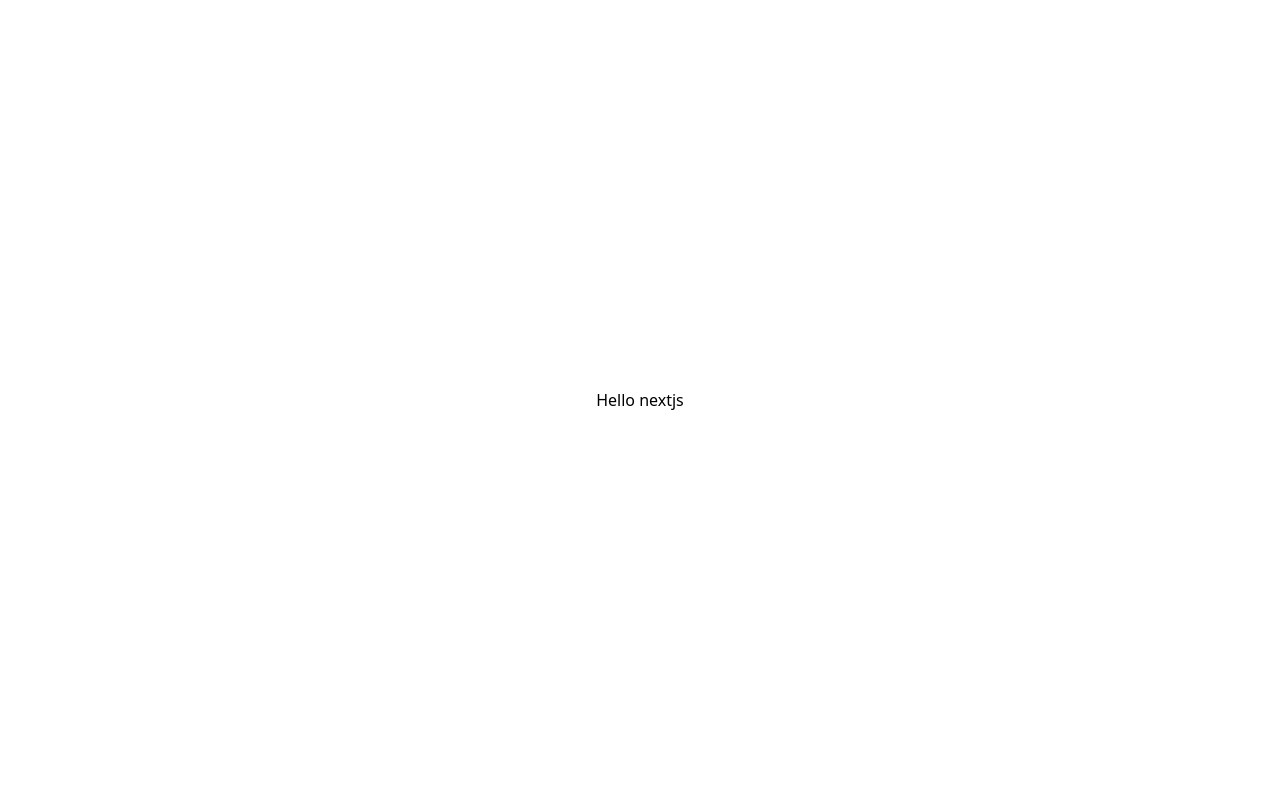
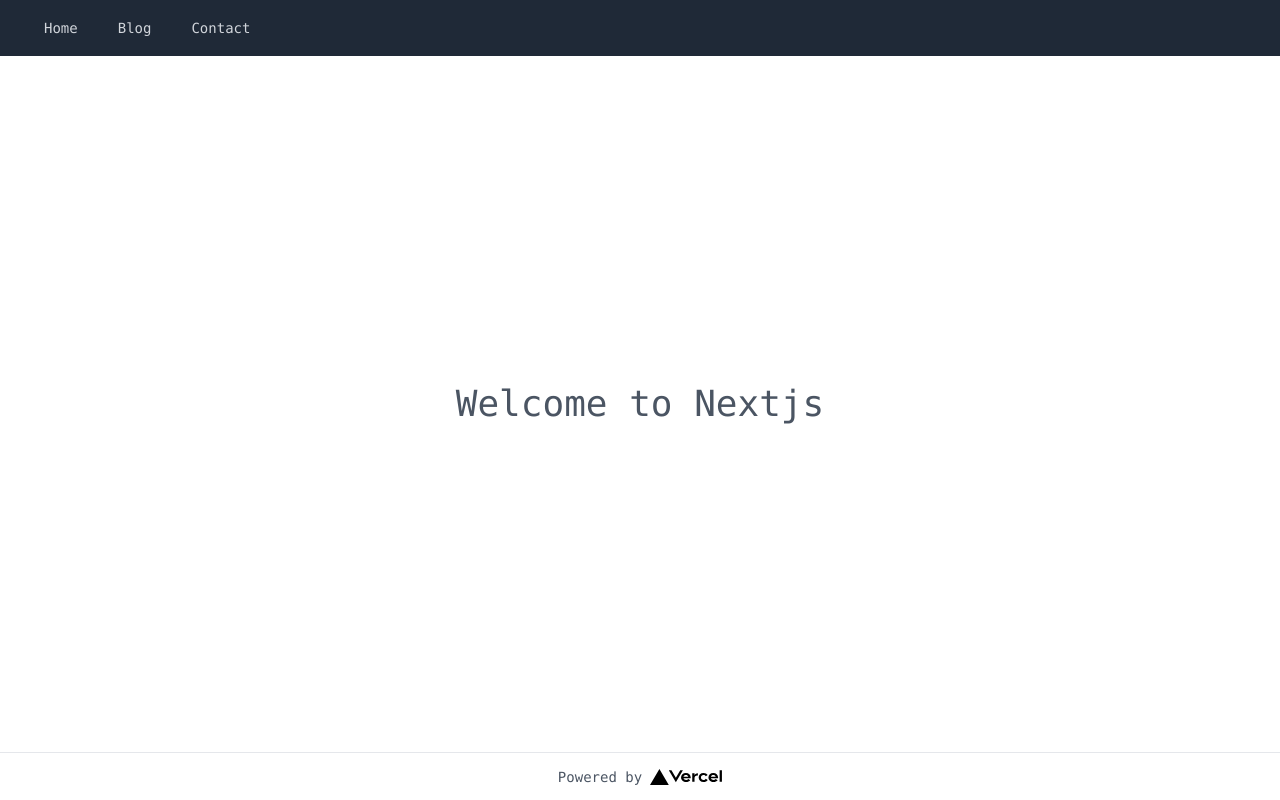
Before and after one commit to kwd-bln/nextjs-lesson-hp, a Next.js app: page / in a window 1280 px wide. Built offline with nearby package versions, Linux system fonts and the light colour scheme.

Commit message:
update Layout

```diff
--- /dev/null
+++ b/components/Layout.js
@@ -0,0 +1,45 @@
+import Head from "next/head";
+import Link from "next/link";
+
+export default function Layout({ children, title = "HP by Nextjs" }) {
+  return (
+    <div className="flex justify-center items-center flex-col min-h-screen text-gray-600 text-sm font-mono">
+      <Head>
+        <title>{title}</title>
+      </Head>
+      <header>
+        <nav className="bg-gray-800 w-screen">
+          <div className="flex items-center pl-8 h-14">
+            <div className="flex space-x-4">
+              <Link href="/">
+                <a className="text-gray-300 hover:bg-gray-700 px-3 py-2 rounded">Home</a>
+              </Link>
+              <Link href="/blog-page">
+                <a className="text-gray-300 hover:bg-gray-700 px-3 py-2 rounded">Blog</a>
+              </Link>
+              <Link href="/contact-page">
+                <a className="text-gray-300 hover:bg-gray-700 px-3 py-2 rounded">Contact</a>
+              </Link>
+            </div>
+          </div>
+        </nav>
+      </header>
+      <main className="flex flex-1 justify-center items-center flex-col w-screen">
+        {children}
+      </main>
+      <footer className="w-full h-12 flex justify-center items-center border-t">
+        <a
+          className="flex items-center"
+          href="https://vercel.com?utm_source=create-next-app&utm_medium=default-template&utm_campaign=create-next-app"
+          target="_blank"
+          rel="noopener noreferrer"
+        >
+          Powered by{' '}
+          <span className="h-4 ml-2">
+            <img src="/vercel.svg" alt="Vercel Logo" width={72} height={16} />
+          </span>
+        </a>
+      </footer>
+    </div>
+  );
+}
--- a/pages/blog-page.js
+++ b/pages/blog-page.js
@@ -1,6 +1,8 @@
+import Layout from '../components/Layout'
+
 const Blog = () => {
   return (
-    <div>Blog Page</div>
+    <Layout title="Blog">Blog Page</Layout>
   )
 }
 
--- a/pages/contact-page.js
+++ b/pages/contact-page.js
@@ -1,6 +1,8 @@
+import Layout from '../components/Layout'
+
 const Contact = () => {
   return (
-    <div>Contact Page</div>
+    <Layout title="Contact">Contact Page</Layout>
   )
 }
 
--- a/pages/index.js
+++ b/pages/index.js
@@ -1,28 +1,9 @@
-import Head from 'next/head'
-import Image from 'next/image'
+import Layout from '../components/Layout'
 
 export default function Home() {
   return (
-    <div className="min-h-screen py-0 px-2 flex flex-col justify-center items-center">
-      <Head>
-        <title>Create Next App</title>
-        <meta name="description" content="Generated by create next app" />
-        <link rel="icon" href="/favicon.ico" />
-      </Head>
-      <h1>Hello nextjs</h1>
-
-      {/* <footer className={styles.footer}>
-        <a
-          href="https://vercel.com?utm_source=create-next-app&utm_medium=default-template&utm_campaign=create-next-app"
-          target="_blank"
-          rel="noopener noreferrer"
-        >
-          Powered by{' '}
-          <span className={styles.logo}>
-            <Image src="/vercel.svg" alt="Vercel Logo" width={72} height={16} />
-          </span>
-        </a>
-      </footer> */}
-    </div>
+    <Layout title="Home">
+      <p className="text-4xl">Welcome to Nextjs</p>
+    </Layout>
   )
 }
```
